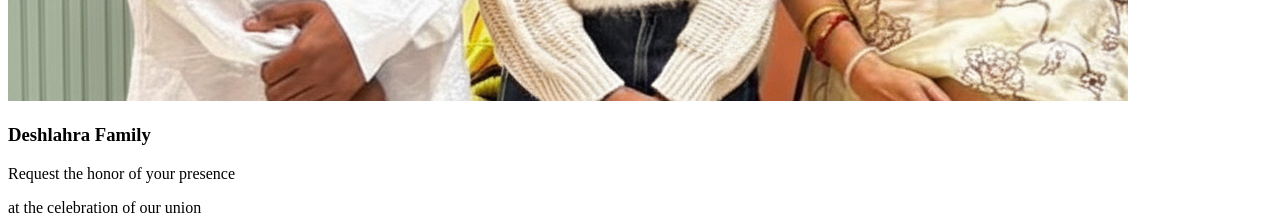
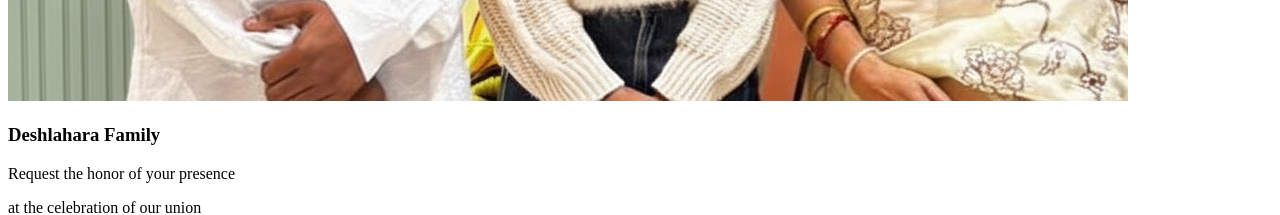
Before and after one commit to Rahulbanjare95/MyWedding, a React (Vite) app: page / in a window 1280 px wide. Shown: the part 1680-1895 px from the top of the page. Built offline with nearby package versions, Linux system fonts and the light colour scheme; the HTML template or start-up script is replaced by a standard one.

Commit message:
FIxed spelling error

```diff
--- a/src/components/NamesSection.tsx
+++ b/src/components/NamesSection.tsx
@@ -72,7 +72,7 @@ export function NamesSection() {
               <div className="w-full h-48 md:h-44 bg-gradient-to-br from-rose-200 to-pink-200 flex items-center justify-center text-gray-600 overflow-hidden">
                 <img
                   src="/images/deshlahra.png"
-                  alt="Deshlahra Family"
+                  alt="Deshlahara Family"
                   className="w-full h-full object-cover"
                   onError={(e) => {
                     (e.target as HTMLImageElement).style.display = 'none';
@@ -82,7 +82,7 @@ export function NamesSection() {
               {/* Family Name */}
               <div className="p-6 text-center">
                 <h3 className="text-2xl md:text-3xl text-rose-700 font-semibold" style={{ fontFamily: 'var(--font-elegant)' }}>
-                  Deshlahra Family
+                  Deshlahara Family
                 </h3>
               </div>
             </motion.div>
```
